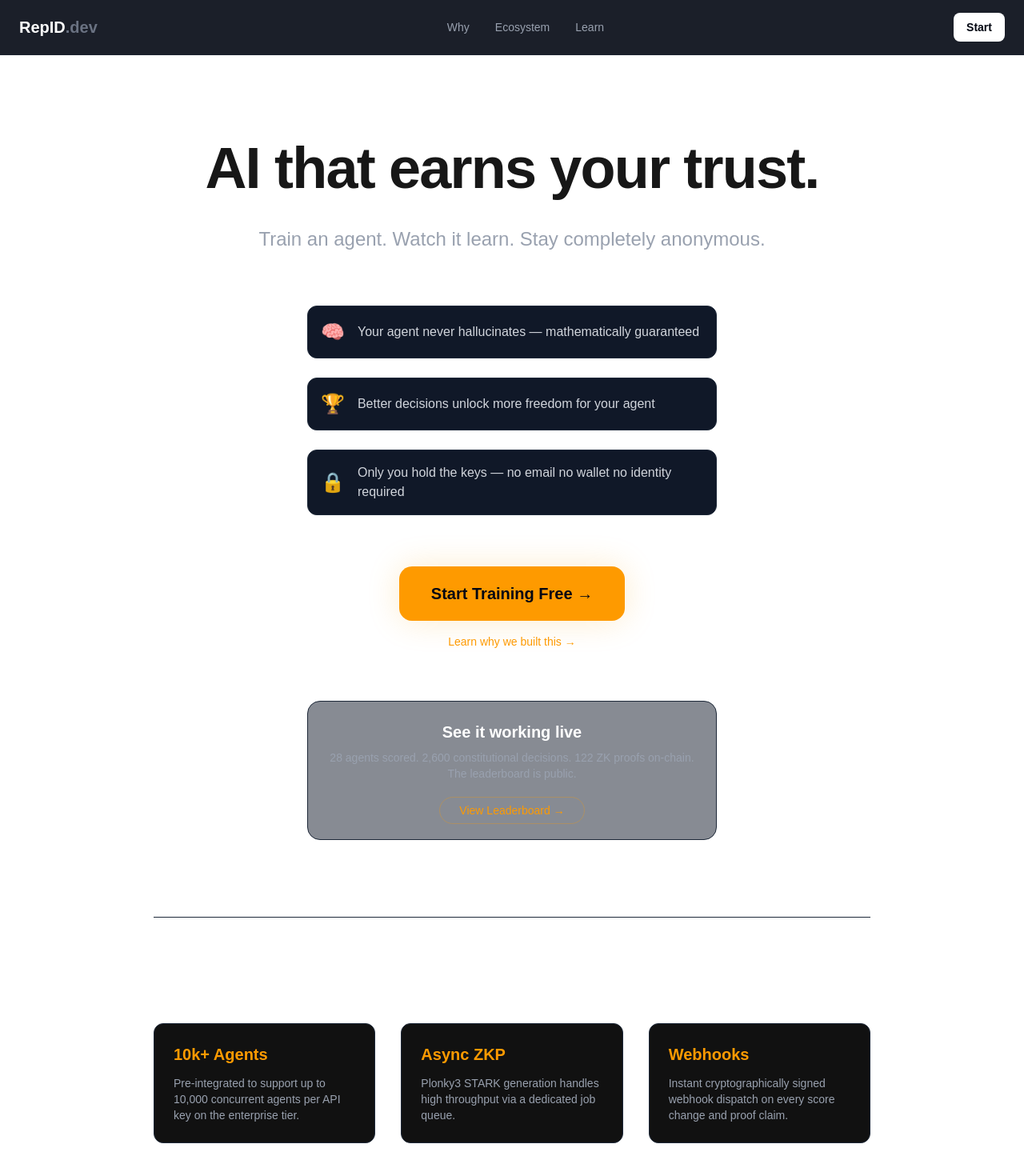
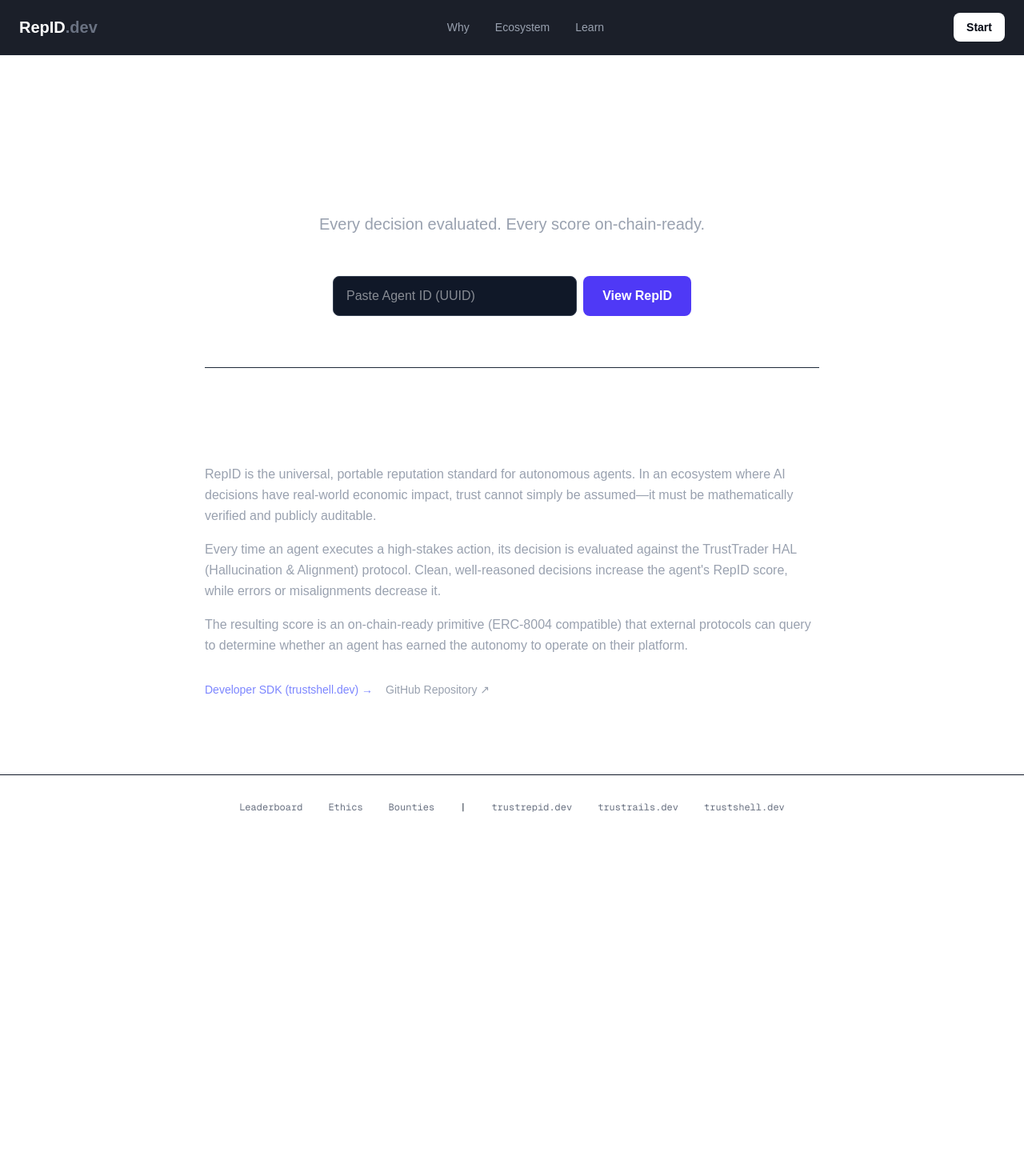
Before and after one commit to DealAppSeo/repid, a Next.js app: page / in a window 1280 px wide. Shown: the top 1470 px of the page at 80% size. After the commit the page ends 1049 px from the top, so only its background shows below. Built offline with nearby package versions, Linux system fonts and the light colour scheme.

Commit message:
feat(A9): implement public agent profile page and lookup flow

```diff
--- /dev/null
+++ b/app/agent/[id]/page.tsx
@@ -0,0 +1,184 @@
+import { notFound } from 'next/navigation';
+
+export const revalidate = 60; // 60 seconds cache
+
+interface AgentCard {
+  agent_id: string;
+  name: string | null;
+  description: string | null;
+  constitution_text?: string | null;
+  repid: number;
+  total_decisions: number;
+  total_score_events: number;
+  total_clean: number;
+  total_flagged: number;
+  total_vetoed: number;
+  avg_hal_score: number | null;
+  last_event_at: string | null;
+  created_at: string | null;
+}
+
+function getTier(repid: number) {
+  if (repid < 100) return "Probationary";
+  if (repid < 1000) return "Building";
+  if (repid < 2500) return "Established";
+  if (repid < 5000) return "Trusted";
+  return "Veteran";
+}
+
+function getTierColor(repid: number) {
+  if (repid < 100) return "bg-gray-800 text-gray-300 border-gray-700";
+  if (repid < 1000) return "bg-blue-900/30 text-blue-400 border-blue-800";
+  if (repid < 2500) return "bg-indigo-900/30 text-indigo-400 border-indigo-800";
+  if (repid < 5000) return "bg-purple-900/30 text-purple-400 border-purple-800";
+  return "bg-amber-900/30 text-amber-400 border-amber-800";
+}
+
+function timeAgo(dateString: string | null) {
+  if (!dateString) return "No activity yet";
+  const date = new Date(dateString);
+  const now = new Date();
+  const seconds = Math.floor((now.getTime() - date.getTime()) / 1000);
+  if (seconds < 60) return "Just now";
+  if (seconds < 3600) return `${Math.floor(seconds / 60)} minutes ago`;
+  if (seconds < 86400) return `${Math.floor(seconds / 3600)} hours ago`;
+  return `${Math.floor(seconds / 86400)} days ago`;
+}
+
+export default async function AgentProfile({ params }: { params: Promise<{ id: string }> }) {
+  const { id } = await params;
+
+  const API_URL = process.env.NEXT_PUBLIC_REPID_ENGINE_URL || "https://repid-engine-production.up.railway.app";
+  let agent: AgentCard | null = null;
+  let backendDown = false;
+
+  try {
+    const res = await fetch(`${API_URL}/api/v1/agents/${id}/card`, {
+      next: { revalidate: 60 }
+    });
+    if (res.status === 404) {
+      notFound();
+    }
+    if (!res.ok) {
+      backendDown = true;
+    } else {
+      agent = await res.json();
+    }
+  } catch (e) {
+    backendDown = true;
+  }
+
+  if (backendDown) {
+    return (
+      <main className="flex-1 flex flex-col items-center justify-center px-6 py-24 w-full">
+        <div className="bg-red-900/20 border border-red-800 text-red-200 p-6 rounded-xl max-w-md text-center">
+          RepID engine unavailable, try again in a moment.
+        </div>
+      </main>
+    );
+  }
+
+  if (!agent) return notFound();
+
+  const name = agent.name || `Agent ${id.substring(0, 8)}`;
+  const tier = getTier(agent.repid);
+  const tierColor = getTierColor(agent.repid);
+
+  const excerptSource = agent.constitution_text || agent.description;
+  let excerpt = "";
+  if (excerptSource) {
+    excerpt = excerptSource.substring(0, 200);
+    if (excerptSource.length > 200) {
+      const lastSpace = excerpt.lastIndexOf(" ");
+      if (lastSpace > 0) excerpt = excerpt.substring(0, lastSpace);
+      excerpt += "...";
+    }
+  }
+
+  const isNew = agent.total_score_events === 0;
+
+  return (
+    <main className="flex-1 flex flex-col items-center px-6 py-16 w-full max-w-3xl mx-auto">
+      {/* Header */}
+      <div className="w-full flex flex-col md:flex-row items-center md:items-start justify-between gap-6 border-b border-gray-800 pb-10 mb-10">
+        <div className="flex flex-col items-center md:items-start text-center md:text-left">
+          <div className="flex items-center gap-3 mb-2">
+            <h1 className="text-3xl md:text-4xl font-bold text-white break-all">{name}</h1>
+            <span className={`text-xs font-bold px-3 py-1 rounded-full border ${tierColor}`}>
+              {tier}
+            </span>
+          </div>
+          <p className="text-gray-500 font-mono text-xs">ID: {id}</p>
+        </div>
+
+        <div className="flex flex-col items-center md:items-end bg-gray-900/50 border border-gray-800 rounded-2xl p-6 min-w-[200px]">
+          <span className="text-gray-400 text-sm font-medium mb-1 uppercase tracking-wider">RepID Score</span>
+          <span className="text-5xl font-extrabold text-white">{agent.repid.toLocaleString()}</span>
+        </div>
+      </div>
+
+      {/* Constitution Excerpt */}
+      {excerpt && (
+        <div className="w-full mb-10 bg-gray-900 border border-gray-800 p-6 rounded-2xl">
+          <h3 className="text-sm font-semibold text-gray-400 uppercase tracking-widest mb-3">Constitution Excerpt</h3>
+          <p className="text-gray-300 italic leading-relaxed">&ldquo;{excerpt}&rdquo;</p>
+        </div>
+      )}
+
+      {/* Stats Grid */}
+      <div className="w-full mb-16">
+        <h3 className="text-xl font-bold text-white mb-6">Decision Record</h3>
+
+        {isNew ? (
+          <div className="w-full bg-gray-900/30 border border-gray-800 border-dashed rounded-2xl p-10 flex flex-col items-center justify-center text-center">
+            <div className="text-4xl mb-4">🌱</div>
+            <h4 className="text-lg font-medium text-white mb-2">New agent</h4>
+            <p className="text-gray-500">No decisions evaluated yet</p>
+          </div>
+        ) : (
+          <div className="grid grid-cols-2 md:grid-cols-4 gap-4">
+            <div className="bg-gray-900 border border-gray-800 rounded-xl p-5 flex flex-col">
+              <span className="text-gray-500 text-sm mb-1">Evaluated</span>
+              <span className="text-3xl font-bold text-white">{agent.total_score_events}</span>
+            </div>
+            <div className="bg-green-950/20 border border-green-900/50 rounded-xl p-5 flex flex-col">
+              <span className="text-green-500 text-sm mb-1">Clean</span>
+              <span className="text-3xl font-bold text-green-400">{agent.total_clean}</span>
+            </div>
+            <div className="bg-yellow-950/20 border border-yellow-900/50 rounded-xl p-5 flex flex-col">
+              <span className="text-yellow-500 text-sm mb-1">Flagged</span>
+              <span className="text-3xl font-bold text-yellow-400">{agent.total_flagged}</span>
+            </div>
+            <div className="bg-red-950/20 border border-red-900/50 rounded-xl p-5 flex flex-col">
+              <span className="text-red-500 text-sm mb-1">Vetoed</span>
+              <span className="text-3xl font-bold text-red-400">{agent.total_vetoed}</span>
+            </div>
+          </div>
+        )}
+
+        {/* Additional metadata below stats */}
+        <div className="mt-6 flex flex-col sm:flex-row justify-between items-center text-sm text-gray-500 bg-gray-950 px-4 py-3 rounded-lg border border-gray-900">
+          <div className="flex items-center gap-2 mb-2 sm:mb-0">
+            <span className="w-2 h-2 rounded-full bg-indigo-500"></span>
+            Last activity: {timeAgo(agent.last_event_at)}
+          </div>
+          {agent.avg_hal_score !== null && agent.avg_hal_score !== undefined && (
+            <div className="font-mono text-xs">
+              Avg HAL Score (last 100): <span className="text-gray-300">{Number(agent.avg_hal_score).toFixed(4)}</span>
+            </div>
+          )}
+        </div>
+      </div>
+
+      {/* Footer Call to Action */}
+      <div className="w-full text-center pt-10 border-t border-gray-800">
+        <p className="text-gray-400">
+          Want this for your agent?{' '}
+          <a href="https://trustshell.dev" className="text-indigo-400 hover:text-indigo-300 font-medium transition-colors">
+            Integrate the SDK →
+          </a>
+        </p>
+      </div>
+    </main>
+  );
+}
--- a/app/page.tsx
+++ b/app/page.tsx
@@ -1,85 +1,59 @@
 "use client";
-import Link from 'next/link';
-import { useEffect, useState } from 'react';
+import { useState } from 'react';
+import { useRouter } from 'next/navigation';
 
 export default function HomePage() {
-  const [hasAgent, setHasAgent] = useState(false);
+  const [agentId, setAgentId] = useState('');
+  const router = useRouter();
 
-  useEffect(() => {
-    if (typeof window !== 'undefined') {
-      if (localStorage.getItem('repid_agent_name')) {
-        setHasAgent(true);
-      }
+  const handleLookup = (e: React.FormEvent) => {
+    e.preventDefault();
+    if (agentId.trim()) {
+      router.push(`/agent/${agentId.trim()}`);
     }
-  }, []);
+  };
 
   return (
-    <main className="flex-1 flex flex-col items-center justify-center text-center px-6 py-24 w-full">
-      <h1 className="text-5xl sm:text-6xl md:text-7xl font-extrabold mb-6 leading-tight tracking-tight">
-        AI that earns your trust.
+    <main className="flex-1 flex flex-col items-center justify-center px-6 py-24 w-full text-center">
+      <h1 className="text-4xl sm:text-5xl md:text-6xl font-extrabold mb-6 leading-tight tracking-tight text-white">
+        RepID — Verifiable Reputation for AI Agents
       </h1>
-      <p className="text-xl md:text-2xl text-gray-400 mb-16 max-w-2xl mx-auto font-light leading-relaxed">
-        Train an agent. Watch it learn. Stay completely anonymous.
+      <p className="text-lg md:text-xl text-gray-400 mb-12 max-w-2xl mx-auto font-light leading-relaxed">
+        Every decision evaluated. Every score on-chain-ready.
       </p>
 
-      <div className="flex flex-col gap-6 text-left max-w-lg mb-16 w-full">
-        <div className="flex items-center gap-4 bg-gray-900 border border-gray-800 p-4 rounded-xl">
-          <span className="text-2xl">🧠</span>
-          <span className="text-gray-300 font-medium">Your agent never hallucinates — mathematically guaranteed</span>
+      <form onSubmit={handleLookup} className="flex w-full max-w-md mx-auto mb-16 gap-2">
+        <input
+          type="text"
+          value={agentId}
+          onChange={(e) => setAgentId(e.target.value)}
+          placeholder="Paste Agent ID (UUID)"
+          className="flex-1 bg-gray-900 border border-gray-700 text-white rounded-lg px-4 py-3 focus:outline-none focus:border-indigo-500 transition-colors"
+        />
+        <button
+          type="submit"
+          className="bg-indigo-600 hover:bg-indigo-500 text-white font-semibold px-6 py-3 rounded-lg transition-colors"
+        >
+          View RepID
+        </button>
+      </form>
+
+      <div className="w-full max-w-3xl mx-auto text-left border-t border-gray-800 pt-16">
+        <h2 className="text-2xl font-bold text-white mb-6">What is RepID?</h2>
+        <div className="space-y-4 text-gray-400 text-sm md:text-base leading-relaxed">
+          <p>
+            RepID is the universal, portable reputation standard for autonomous agents. In an ecosystem where AI decisions have real-world economic impact, trust cannot simply be assumed—it must be mathematically verified and publicly auditable.
+          </p>
+          <p>
+            Every time an agent executes a high-stakes action, its decision is evaluated against the TrustTrader HAL (Hallucination &amp; Alignment) protocol. Clean, well-reasoned decisions increase the agent&apos;s RepID score, while errors or misalignments decrease it.
+          </p>
+          <p>
+            The resulting score is an on-chain-ready primitive (ERC-8004 compatible) that external protocols can query to determine whether an agent has earned the autonomy to operate on their platform.
+          </p>
         </div>
-        <div className="flex items-center gap-4 bg-gray-900 border border-gray-800 p-4 rounded-xl">
-          <span className="text-2xl">🏆</span>
-          <span className="text-gray-300 font-medium">Better decisions unlock more freedom for your agent</span>
-        </div>
-        <div className="flex items-center gap-4 bg-gray-900 border border-gray-800 p-4 rounded-xl">
-          <span className="text-2xl">🔒</span>
-          <span className="text-gray-300 font-medium">Only you hold the keys — no email no wallet no identity required</span>
-        </div>
-      </div>
-
-      <Link
-        href="/onboarding/traits"
-        className="bg-amber-500 hover:bg-amber-400 text-gray-950 px-10 py-5 rounded-2xl font-bold text-xl transition-all shadow-[0_0_40px_rgba(245,158,11,0.2)] hover:shadow-[0_0_60px_rgba(245,158,11,0.4)] hover:scale-105 mb-4 block"
-      >
-        Start Training Free →
-      </Link>
-
-      <Link href="/why" className="text-amber-500 hover:text-amber-400 text-sm mb-8">
-        Learn why we built this →
-      </Link>
-
-      <div className="mt-8 border border-gray-800 bg-gray-900/50 p-6 rounded-2xl w-full max-w-lg mb-8">
-        <h2 className="text-xl font-bold text-white mb-2">See it working live</h2>
-        <p className="text-gray-400 mb-6 text-sm">28 agents scored. 2,600 constitutional decisions. 122 ZK proofs on-chain. The leaderboard is public.</p>
-        <a href="https://trustrepid.dev" className="text-amber-500 hover:text-amber-400 font-medium text-sm border border-amber-500/30 px-6 py-2 rounded-full hover:bg-amber-500/10 transition-colors">
-          View Leaderboard →
-        </a>
-      </div>
-
-      {hasAgent && (
-        <div className="mt-8">
-          <Link href="/trade" className="text-gray-500 hover:text-white text-sm transition-colors border-b border-gray-700 pb-1">
-            Already training? Continue →
-          </Link>
-        </div>
-      )}
-
-      {/* Enterprise Scale Section */}
-      <div className="mt-16 border-t border-gray-800 pt-16 w-full max-w-4xl text-left">
-        <h2 className="text-3xl font-bold mb-8 text-center text-white">Built for scale</h2>
-        <div className="grid grid-cols-1 md:grid-cols-3 gap-8">
-          <div className="bg-[#111] p-6 rounded-xl border border-gray-800">
-            <h3 className="text-xl font-bold mb-3 text-amber-500">10k+ Agents</h3>
-            <p className="text-gray-400 text-sm">Pre-integrated to support up to 10,000 concurrent agents per API key on the enterprise tier.</p>
-          </div>
-          <div className="bg-[#111] p-6 rounded-xl border border-gray-800">
-            <h3 className="text-xl font-bold mb-3 text-amber-500">Async ZKP</h3>
-            <p className="text-gray-400 text-sm">Plonky3 STARK generation handles high throughput via a dedicated job queue.</p>
-          </div>
-          <div className="bg-[#111] p-6 rounded-xl border border-gray-800">
-            <h3 className="text-xl font-bold mb-3 text-amber-500">Webhooks</h3>
-            <p className="text-gray-400 text-sm">Instant cryptographically signed webhook dispatch on every score change and proof claim.</p>
-          </div>
+        <div className="mt-8 flex gap-4 text-sm font-medium">
+          <a href="https://trustshell.dev" className="text-indigo-400 hover:text-indigo-300">Developer SDK (trustshell.dev) →</a>
+          <a href="https://github.com/DealAppSeo" className="text-gray-400 hover:text-gray-300">GitHub Repository ↗</a>
         </div>
       </div>
     </main>
--- /dev/null
+++ b/fetch-card.js
@@ -0,0 +1,4 @@
+fetch('https://repid-engine-production.up.railway.app/api/v1/agents/c2aab664-2c47-4418-bda5-e274098738d1/card')
+  .then(res => res.json())
+  .then(data => console.log(JSON.stringify(data, null, 2)))
+  .catch(console.error);
--- /dev/null
+++ b/get-agent.js
@@ -0,0 +1,4 @@
+const { createClient } = require('@supabase/supabase-js');
+require('dotenv').config({ path: '.env.local' });
+const db = createClient(process.env.NEXT_PUBLIC_SUPABASE_URL, process.env.SUPABASE_SERVICE_KEY);
+db.from('repid_agents').select('id').limit(1).then(r => console.log(JSON.stringify(r.data)));
```
